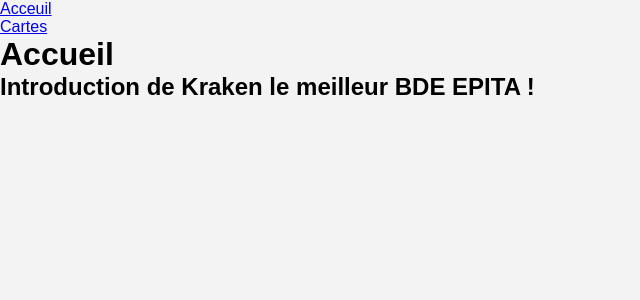
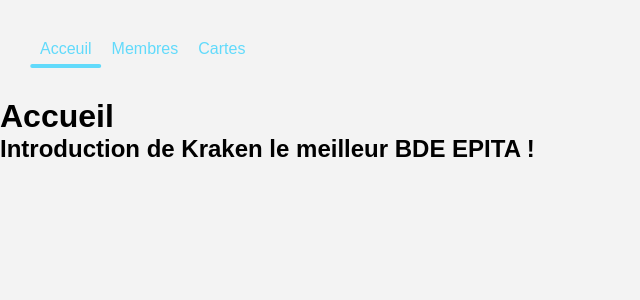
Before and after one commit to paramoklm/BDE-KRAKEN-Glossary, a React (Create React App) app: page / in a window 1280 px wide. Shown: the top 300 px of the page, without its empty margins (0-640 px from the left). Built offline with nearby package versions, Linux system fonts and the light colour scheme.

Commit message:
corrected cartes to row, members page setup

```diff
--- a/src/App.js
+++ b/src/App.js
@@ -2,12 +2,14 @@
 import Home from './pages/Home';
 import Cartes from './pages/Cartes';
 import { BrowserRouter, Routes, Route } from "react-router-dom";
+import Membres from './pages/Membres';
 
 function App() {
   return (
     <BrowserRouter>
       <Routes>
         <Route path='/' element={<Home />}></Route>
+        <Route path='/membres' element={<Membres />}></Route>
         <Route path='/cartes' element={<Cartes />}></Route>
       </Routes>
     </BrowserRouter>
--- a/src/components/Carte.js
+++ b/src/components/Carte.js
@@ -1,9 +1,14 @@
 import React from 'react';
 
-const Carte = () => {
+const Carte = (membre) => {
     return (
         <li className='carte'>
             <img src="https://flagcdn.com/is.svg" alt="Islande" />
+            <div className='infos'>
+                <h2>{membre.carte.login}</h2>
+                <h4>{membre.carte.role}</h4>
+                <h4>{membre.carte.promo}</h4>
+            </div>
         </li>
     );
 };
--- a/src/components/Collection.js
+++ b/src/components/Collection.js
@@ -1,12 +1,19 @@
 import React from 'react';
 import Carte from './Carte';
+import data from './data/data.json'
 
 const Collection = () => {
     return (
-        <div>
+        <div className='collection'>
             <h3>Collection des cartes</h3>
-            <Carte/>
-            <Carte/>
+            <ul>
+                {data
+                .map(
+                    (carte, index) => (
+                        <Carte key={index} carte={carte}/>
+                    )
+                )}
+            </ul>
         </div>
     );
 };
--- a/src/components/Navigation.js
+++ b/src/components/Navigation.js
@@ -8,6 +8,9 @@
                 <NavLink to="/" className={(nav) => (nav.isActive ? "nav-active" : "")}>
                     <li>Acceuil</li>
                 </NavLink>
+                <NavLink to="/membres" className={(nav) => (nav.isActive ? "nav-active" : "")}>
+                    <li>Membres</li>
+                </NavLink>
                 <NavLink to="/cartes" className={(nav) => (nav.isActive ? "nav-active" : "")}>
                     <li>Cartes</li>
                 </NavLink>
--- /dev/null
+++ b/src/components/data/data.json
@@ -0,0 +1,18 @@
+[
+    {
+        "login": "param.dave",
+        "role": "Respo Partenariat",
+        "promo": "2024"
+    },
+    {
+        "login": "pierre.megalli",
+        "role": "President",
+        "promo": "2024"
+    },
+    {
+        "login": "sebastien.delsart",
+        "role": "Vice President",
+        "promo": "2023"
+    }
+
+]
--- /dev/null
+++ b/src/pages/Membres.js
@@ -0,0 +1,16 @@
+import React from 'react';
+import Header from '../components/Header';
+import Collection from '../components/Collection';
+
+const Membres = () => {
+    return (
+        <div className='cartes'>
+            <Header />
+            <h1>Membres</h1>
+            <h2>Tout les membres de Kraken !</h2>
+            <Collection />
+        </div>
+    );
+};
+
+export default Membres;
--- /dev/null
+++ b/src/styles/components/_collection.scss
@@ -0,0 +1,60 @@
+.collection {
+    text-align: center;
+
+    .radio-container {
+      justify-content: space-around;
+      align-items: center;
+      margin-bottom: 20px;
+      background: $color-3;
+      border-radius: 20px;
+      padding: 10px;
+      color: $white;
+      box-shadow: 0px 4px 10px rgba(0, 0, 0, 0.452);
+
+      input {
+        transform: translateY(1px);
+      }
+
+      label {
+        margin-left: 10px;
+        cursor: pointer;
+      }
+    }
+    input[type="text"] {
+      padding: 10px;
+      border-radius: 40px;
+      font-size: 1.3rem;
+      border: 3px solid $color-1;
+      outline: none;
+      transition: 0.4s;
+      text-align: center;
+      width: 400px;
+      margin-bottom: 20px;
+
+      &:focus {
+        background: $color-1;
+        border-radius: 4px;
+        color: $white;
+      }
+    }
+
+    button {
+      margin: 0 auto 20px;
+      background: none;
+      border: 2px solid $color-1;
+      padding: 4px 10px;
+      border-radius: 10px;
+      cursor: pointer;
+      transition: 0.2s;
+
+      &:hover {
+        background: $color-1;
+      }
+    }
+
+    ul {
+      display: flex;
+      flex-wrap: wrap;
+      justify-content: center;
+    }
+  }
--- /dev/null
+++ b/src/styles/components/_navigation.scss
@@ -0,0 +1,50 @@
+.navigation {
+    ul {
+      display: flex;
+      margin: 30px;
+
+      a {
+        text-decoration: none;
+        padding: 10px;
+
+        li {
+          color: $color-1;
+          transition: 0.2s;
+          cursor: pointer;
+
+          &:hover {
+            color: $color-3;
+          }
+        }
+      }
+
+      .nav-active {
+        position: relative;
+
+        &::after {
+          content: "";
+          height: 4px;
+          width: 0;
+          background: $color-1;
+          position: absolute;
+          border-radius: 10px;
+          bottom: 0px;
+          left: 50%;
+          transform: translateX(-50%);
+          -webkit-animation: anim 0.3s ease forwards;
+          animation: anim 0.6s ease forwards;
+
+          @-webkit-keyframes anim {
+            to {
+              width: 100%;
+            }
+          }
+          @keyframes anim {
+            to {
+              width: 100%;
+            }
+          }
+        }
+      }
+    }
+  }
--- a/src/styles/index.scss
+++ b/src/styles/index.scss
@@ -1,2 +1,4 @@
 @import "./settings";
 @import "./components/carte";
+@import "./components/collection";
+@import "./components/navigation";
```
